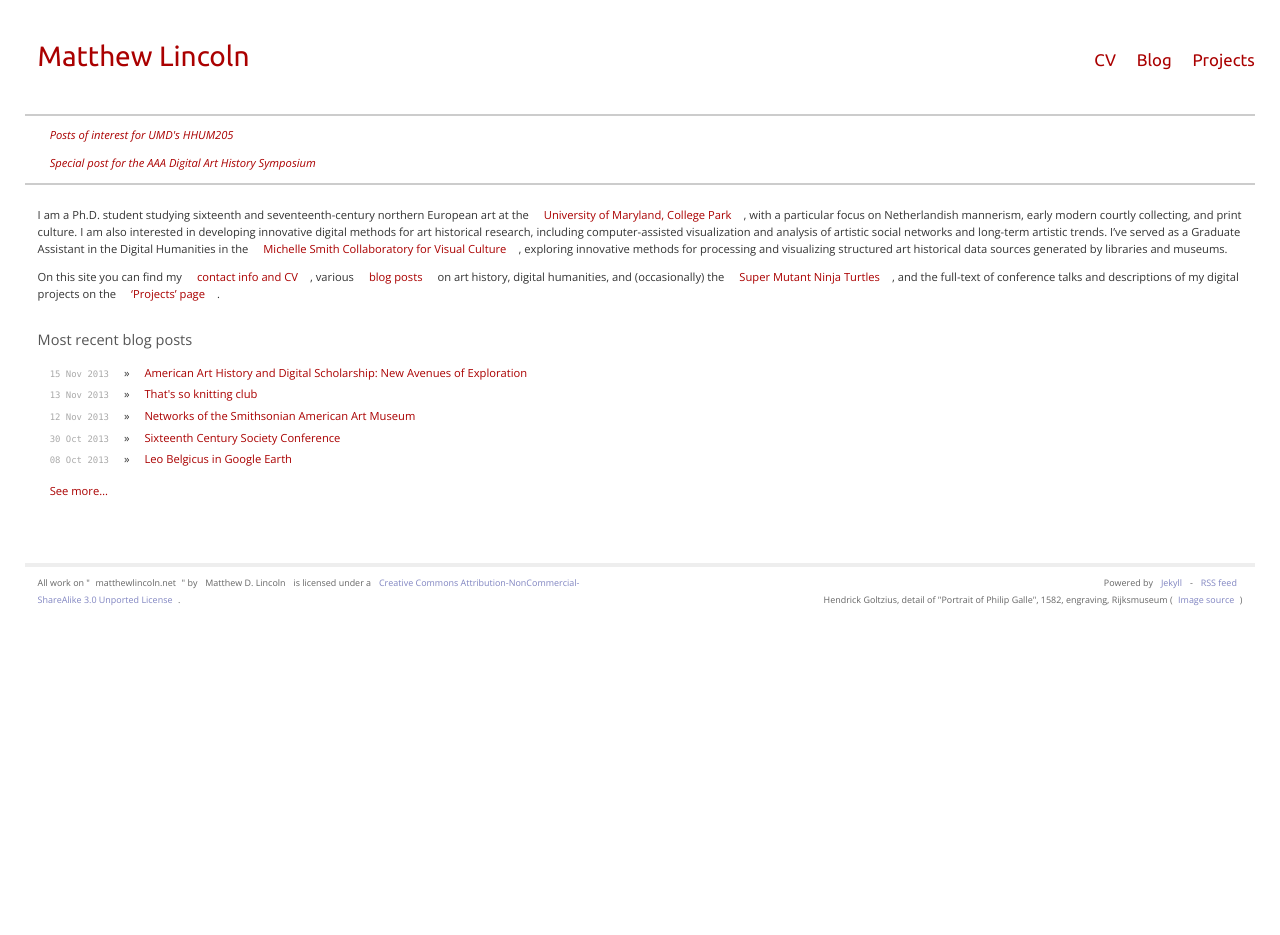
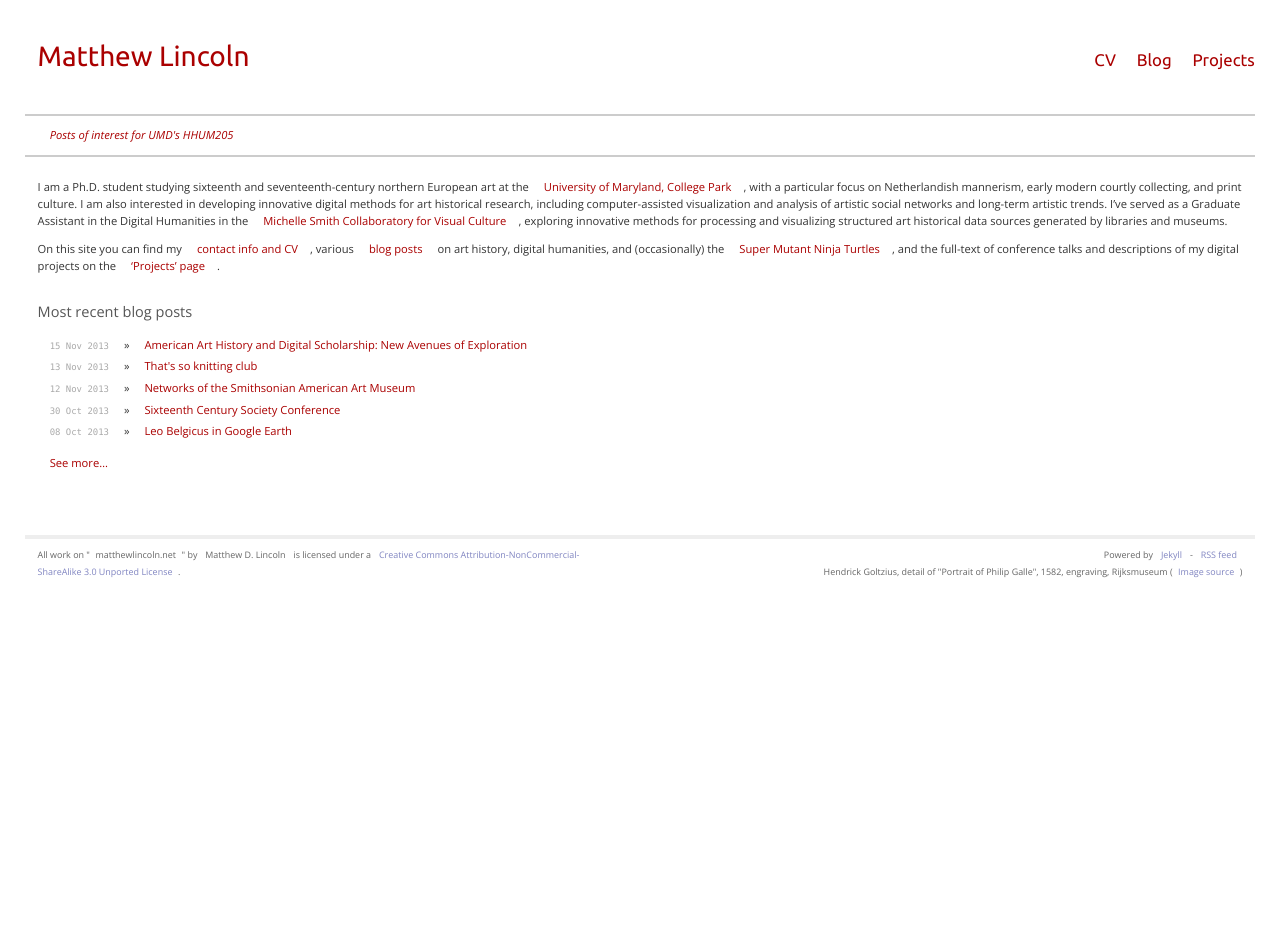
Before and after one commit to mdlincoln/mdlincoln.github.io, a Jekyll site: the page built from index.md, in a window 1280 px wide. Built offline with Jekyll 4.4.1, drawn with Linux system fonts in a browser that asks for light colours.

Commit message:
remove AAA special post notice

```diff
--- a/index.md
+++ b/index.md
@@ -6,7 +6,6 @@ show_title: false
 
 <aside>
 <p><a href="/hhum205.html">Posts of interest for UMD's HHUM205</a></p>
-<p><a href="/2013/11/12/networks-of-the-smithsonian-american-art-museum.html">Special post for the AAA Digital Art History Symposium</a></p>
 </aside>
 
 I am a Ph.D. student studying sixteenth and seventeenth-century northern European art at the [University of Maryland, College Park](http://arthistory.umd.edu/graduate-students/Matthew%20Lincoln), with a particular focus on Netherlandish mannerism, early modern courtly collecting, and print culture. I am also interested in developing innovative digital methods for art historical research, including computer-assisted visualization and analysis of artistic social networks and long-term artistic trends. I've served as a Graduate Assistant in the Digital Humanities in the [Michelle Smith Collaboratory for Visual Culture](http://michellesmithcollaboratory.umd.edu/), exploring innovative methods for processing and visualizing structured art historical data sources generated by libraries and museums.
```
